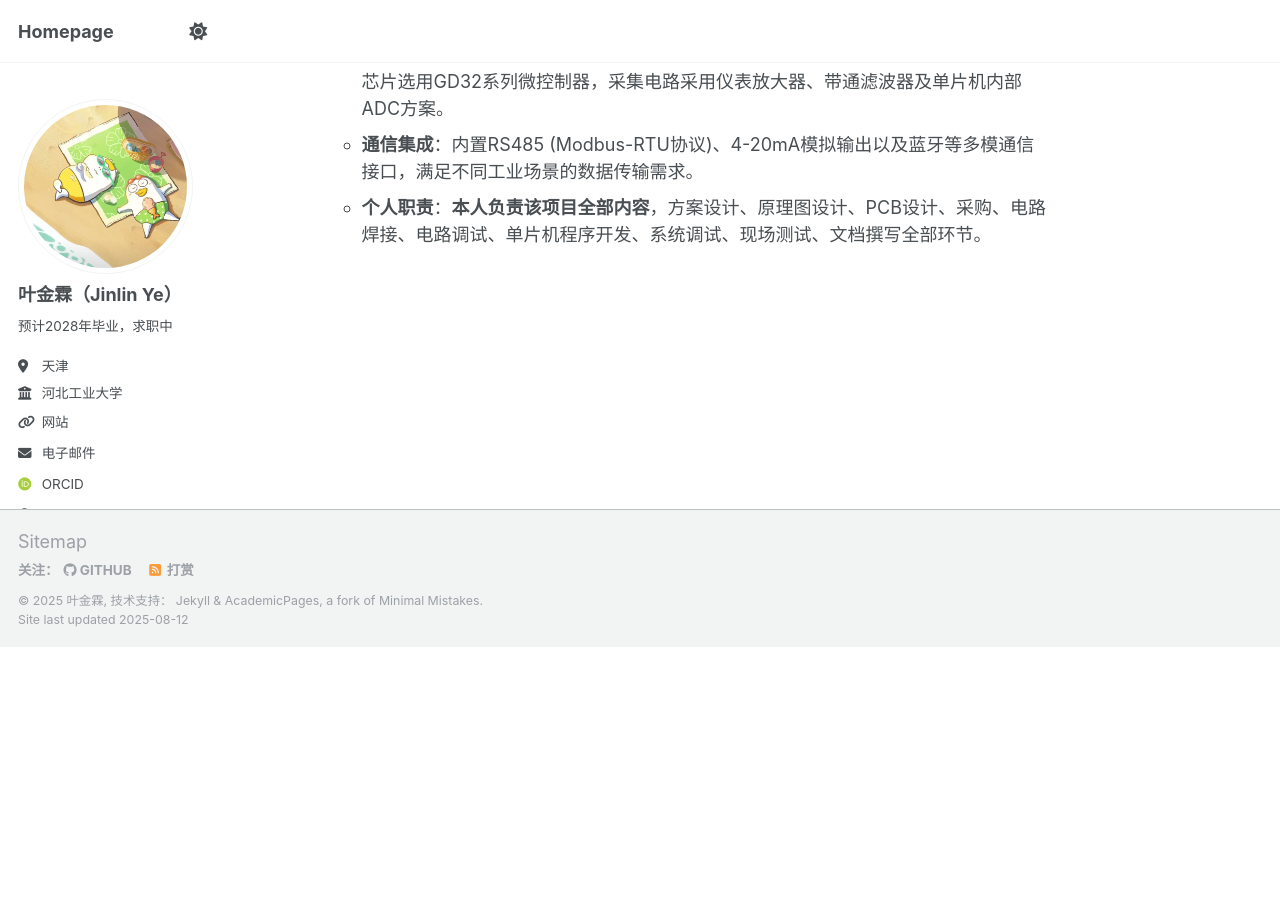
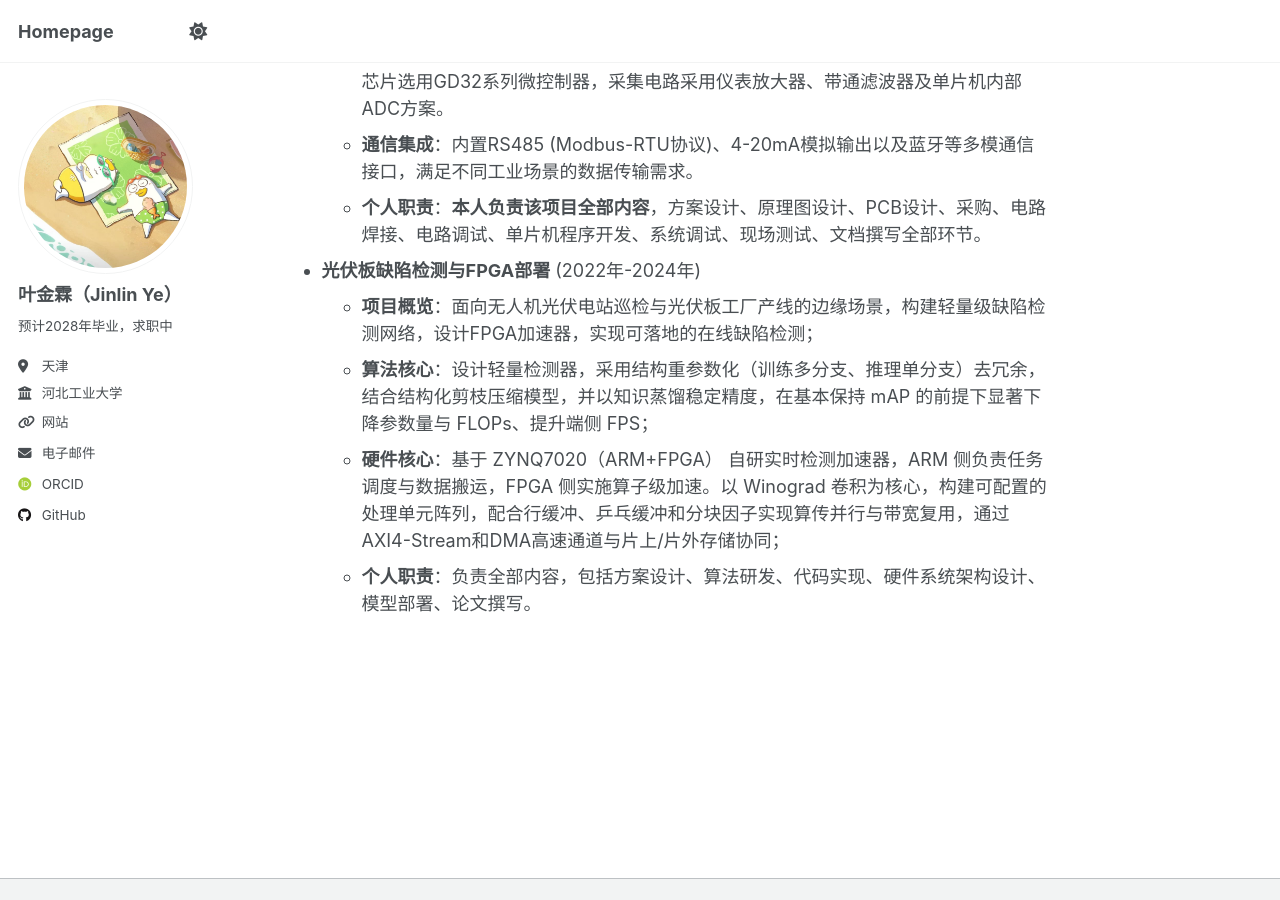
Before and after one commit to JinlinYY/JinlinYY.github.io, a Jekyll site: the page built from _pages/about.md, in a window 1280 px wide and 900 px high, scrolled down 2465 px. Built offline with Jekyll 4.4.1, drawn with Linux system fonts in a browser that asks for light colours; some web fonts are replaced; a script that is not in the unit is left out; before the commit the page ends 3113 px from its top, so only the background shows below that.

Commit message:
Update about.md

```diff
--- a/_pages/about.md
+++ b/_pages/about.md
@@ -53,3 +53,9 @@ redirect_from:
     * **技术核心**：系统采用Buck电路、H桥及PI控制算法构建低频矩形波恒流励磁方案，主控芯片选用GD32系列微控制器，采集电路采用仪表放大器、带通滤波器及单片机内部ADC方案。
     * **通信集成**：内置RS485 (Modbus-RTU协议)、4-20mA模拟输出以及蓝牙等多模通信接口，满足不同工业场景的数据传输需求。
     * **个人职责**：**本人负责该项目全部内容**，方案设计、原理图设计、PCB设计、采购、电路焊接、电路调试、单片机程序开发、系统调试、现场测试、文档撰写全部环节。
+
+* **光伏板缺陷检测与FPGA部署** (2022年-2024年)
+    * **项目概览**：面向无人机光伏电站巡检与光伏板工厂产线的边缘场景，构建轻量级缺陷检测网络，设计FPGA加速器，实现可落地的在线缺陷检测；
+    * **算法核心**：设计轻量检测器，采用结构重参数化（训练多分支、推理单分支）去冗余，结合结构化剪枝压缩模型，并以知识蒸馏稳定精度，在基本保持 mAP 的前提下显著下降参数量与 FLOPs、提升端侧 FPS；
+    * **硬件核心**：基于 ZYNQ7020（ARM+FPGA） 自研实时检测加速器，ARM 侧负责任务调度与数据搬运，FPGA 侧实施算子级加速。以 Winograd 卷积为核心，构建可配置的处理单元阵列，配合行缓冲、乒乓缓冲和分块因子实现算传并行与带宽复用，通过 AXI4-Stream和DMA高速通道与片上/片外存储协同；
+    * **个人职责**：负责全部内容，包括方案设计、算法研发、代码实现、硬件系统架构设计、模型部署、论文撰写。
```
